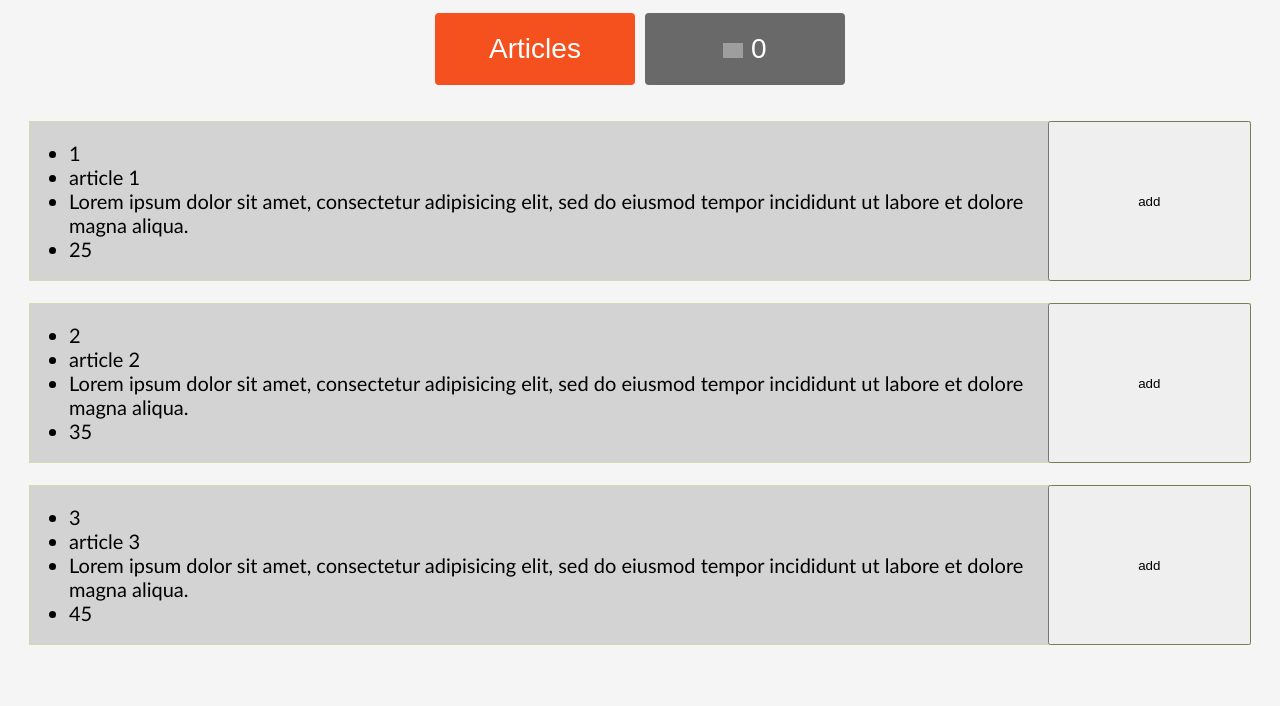
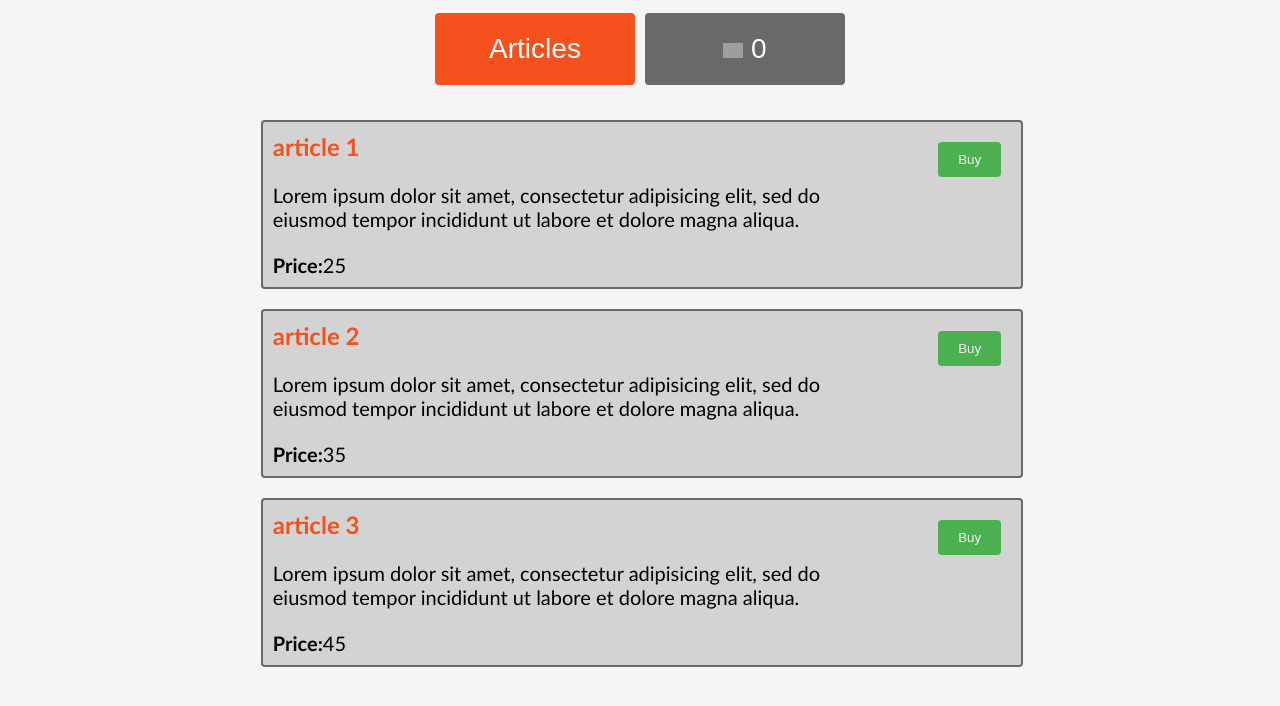
Before and after one commit to xxxandriyxxx/task-articles, an Angular app: page / in a window 1280 px wide. Shown: the top 706 px of the page. Built offline with nearby package versions, Linux system fonts and the light colour scheme; grey boxes are pictures that could not be loaded.

Commit message:
change styles

```diff
--- a/src/app/components/articles/articles.component.css
+++ b/src/app/components/articles/articles.component.css
@@ -1,10 +1,12 @@
 .grid {
   display: grid;
   grid-template-columns: 5fr 1fr;
+  width: 60%;
+  margin: 20px 20%;
   grid-gap: 2px;
-  border: lightgoldenrodyellow solid 1px;
-  margin: 0 20px 20px 20px;
   background: lightgrey;
+  border: dimgray solid 2px;
+  border-radius: 4px;
 }
 
 .grid > div {
@@ -15,3 +17,36 @@
   text-align: left;
   word-break: break-word;
 }
+
+.buy-wrap {
+  Grid-row-start: 1;
+  Grid-row-end: 4;
+  Grid-column-start: 2;
+  Grid-column-end: 3;
+}
+
+.buy-btn {
+  margin: 10px 10px auto auto;
+  padding: 10px 20px;
+  border: none;
+  border-radius: 4px;
+  cursor: pointer;
+  background-color: #4CAF50;
+  color: #f2f2f2;
+}
+
+.buy-btn:hover {
+  background: whitesmoke;
+  color: black;
+  cursor: pointer;
+}
+
+.name {
+  font-weight: bold;
+  font-size: larger;
+  color: #f4511e;
+}
+
+.bold {
+  font-weight: bold;
+}
--- a/src/app/components/articles/articles.component.html
+++ b/src/app/components/articles/articles.component.html
@@ -1,9 +1,8 @@
-<div *ngFor="let article of articles" class="grid">
-  <ul>
-    <li>{{article.id}}</li>
-    <li>{{article.name}}</li>
-    <li>{{article.label}}</li>
-    <li>{{article.price}}</li>
-  </ul>
-  <button (click)="addToCart(article)">add</button>
+<div class="grid" *ngFor="let article of articles">
+  <div class="name">{{article.name}}</div>
+  <div class="buy-wrap">
+    <button class="buy-btn" (click)="addToCart(article)">Buy</button>
+  </div>
+  <div>{{article.label}}</div>
+  <div><span class="bold">Price:</span>{{article.price}}</div>
 </div>
--- a/src/app/components/cart/cart.component.css
+++ b/src/app/components/cart/cart.component.css
@@ -1,11 +1,8 @@
-
-.flex{
+.flex {
   display: flex;
   justify-content: center;
   margin-bottom: 30px;
 }
-
-
 
 #cart-details {
   margin-top: 20px;
@@ -34,8 +31,9 @@
 
 #cart-details-header > div {
   padding: .5em;
-  background: rosybrown;
   display: flex;
+  background: dimgray;
+  color: #FFFFFF;
   align-items: center;
   justify-content: center;
   text-align: center;
@@ -64,12 +62,11 @@
   word-break: break-word;
 }
 
-
-
 #cart-details-grid button {
   width: 30px;
   height: 30px;
   border: silver solid 1px;
+  border-radius: 4px;
   cursor: pointer;
   opacity: 0.8;
 }
@@ -77,8 +74,6 @@
 #cart-details-grid button:hover {
   opacity: 1;
 }
-
-
 
 .increase-btn {
   background-color: #4CAF50;
@@ -97,9 +92,8 @@
   font-size: larger;
 }
 
-
 .bold-color {
   font-weight: bold;
   font-size: larger;
-  color: darkred;
+  color: #f4511e;
 }
--- a/src/app/components/cart/cart.component.html
+++ b/src/app/components/cart/cart.component.html
@@ -12,16 +12,15 @@
     <div>Cost</div>
     <div>Actions</div>
   </div>
-
   <div id="cart-details-grid" *ngFor="let cartData of shoppingCart">
     <div class="dish-name">{{cartData.article.name}}</div>
     <div>{{cartData.article.price}}</div>
     <div>{{cartData.amount}}</div>
     <div>{{cartData.article.price * cartData.amount}}</div>
     <div>
-      <button class="increase-btn" (click)="increaseAmount(cartData)">+</button>
-      <button class="decrease-btn" (click)="decreaseAmount(cartData)">-</button>
-      <button class="delete-btn" (click)="deleteArticle(cartData)">X</button>
+      <button class="increase-btn" (click)="increaseAmount(cartData)">&#43;</button>
+      <button class="decrease-btn" (click)="decreaseAmount(cartData)">&#8722;</button>
+      <button class="delete-btn" (click)="deleteArticle(cartData)">&#10005;</button>
     </div>
   </div>
 </div>
--- a/src/app/models/Article.ts
+++ b/src/app/models/Article.ts
@@ -7,4 +7,5 @@ export class Article {
     public price: number = null
   ) {
   }
+
 }
```
